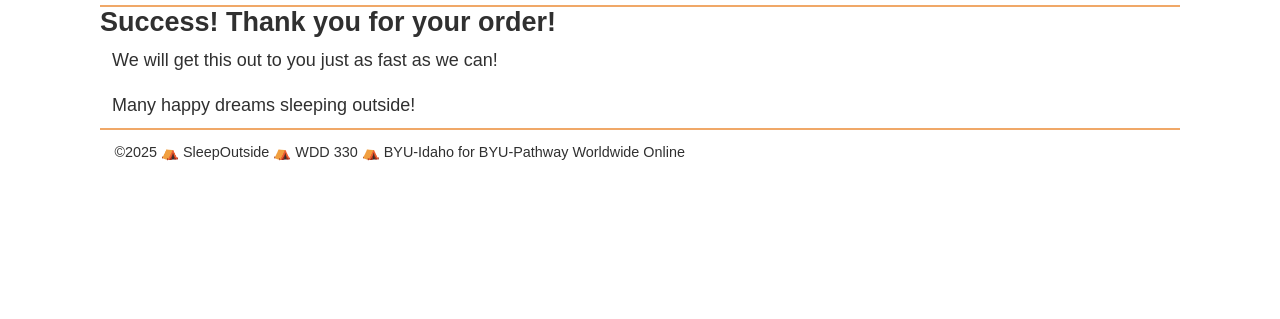
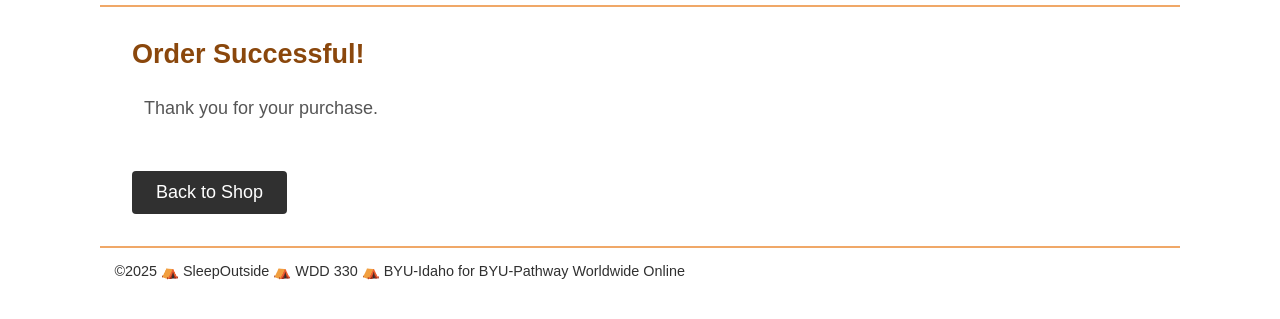
Before and after one commit to cvargas306/wdd330-Team08-project, a website built with Vite: page src/checkout/success.html in a window 1280 px wide. Shown: the part 71-390 px from the top of the page. Built offline with nearby package versions, Linux system fonts and the light colour scheme; files whose address does not match are found by name.

Commit message:
update success.html and css

```diff
--- a/src/checkout/success.html
+++ b/src/checkout/success.html
@@ -10,9 +10,11 @@
   <body>
     <header class="divider" id="main-header"></header>
     <main class="divider">
-      <h2>Success! Thank you for your order!</h2>
-      <p>We will get this out to you just as fast as we can!</p>
-      <p>Many happy dreams sleeping outside!</p>
+      <div class="success-message">
+        <h2>Order Successful!</h2>
+        <p>Thank you for your purchase.</p>
+        <a href="/products" class="back-button">Back to Shop</a>
+      </div>
     </main>
     <footer id="main-footer"></footer>
   </body>
--- a/src/css/style.css
+++ b/src/css/style.css
@@ -342,3 +342,33 @@ footer {
   margin-top: 2em;
   background-color: #f9f9f9;
 }
+
+.success-message {
+  max-width: 500px;
+  padding: 2rem;
+}
+
+.success-message h2 {
+  color: var(--tertiary-color);
+  margin-bottom: 1rem;
+}
+
+.success-message p {
+  margin-bottom: 0.5rem;
+  color: #555;
+}
+
+.back-button {
+  display: inline-block;
+  margin-top: 2rem;
+  padding: 0.7rem 1.5rem;
+  background-color: var(--dark-grey);
+  color: white;
+  text-decoration: none;
+  border-radius: 4px;
+  transition: background-color 0.3s;
+}
+
+.back-button:hover {
+  background-color: var(--secondary-color);
+}
```
Also changed, not shown: src/js/CheckoutProcess.mjs (+2 -5 lines).
